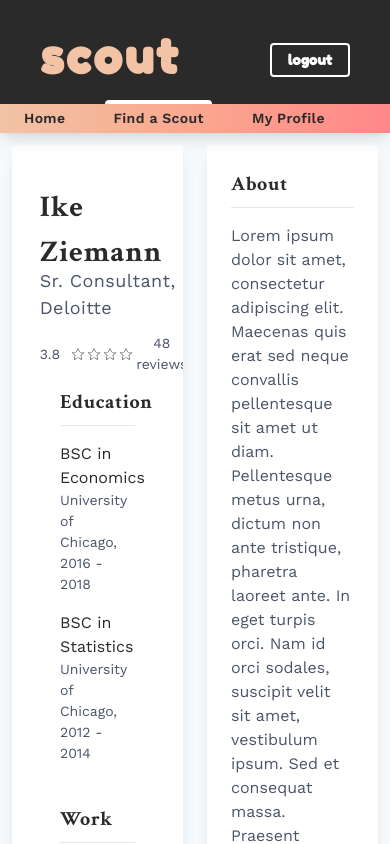
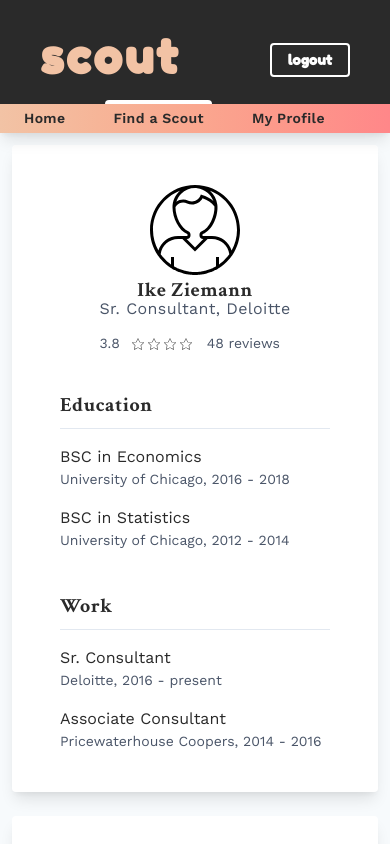
Before and after one commit to joseph-marques/scout, a React (Create React App) app in the folder frontend/: page /scouts/1 in a window 390 px wide. Built offline with nearby package versions, Linux system fonts and the light colour scheme.

Commit message:
add responsive layout

```diff
--- a/frontend/src/components/ScoutProfile.js
+++ b/frontend/src/components/ScoutProfile.js
@@ -33,16 +33,16 @@ function ScoutProfile(props) {
   const renderReviews = () => {};
 
   return (
-    <div className="flex justify-center">
-      <div className="w-1/2 p-3 max-w-lg">
+    <div className="flex flex-col lg:flex-row justify-center align-center items-center lg:items-start">
+      <div className="p-3 w-full lg:w-1/2 max-w-lg">
         <Card>
-          <div className="flex content-center justify-center items-center p-4 pb-0">
-            <UserIcon className="mr-8" height={90} width={90} />
+          <div className="flex flex-col xl:flex-row content-center justify-center items-center xl:items-start p-4 mb-6 pb-0">
+            <UserIcon className="xl:mr-8" height={90} width={90} />
             <div className="flex flex-col justify-center">
-              <p className="text-3xl font-serif text-black font-bold tracking-wide -mb-2">
+              <p className="text-xl lg:text-3xl font-serif text-center xl:text-left text-black font-bold tracking-wide -mb-2">
                 {`${props.firstName} ${props.lastName}`}
               </p>
-              <p className="text-lg tracking-wide text-gray-700">
+              <p className="text-md lg:text-lg tracking-wide text-gray-700">
                 {`${props.currentRole.title}, ${props.currentRole.institution}`}
               </p>
               <div className="my-3">
@@ -63,7 +63,7 @@ function ScoutProfile(props) {
           </div>
         </Card>
       </div>
-      <div className="w-1/2 p-3">
+      <div className="p-3 w-full l:w-1/2r max-w-lg lg:max-w-2xl">
         <Card>
           <SectionHeader title={'About'} />
           <p className="my-4 text-gray-700">{props.bio}</p>
```
